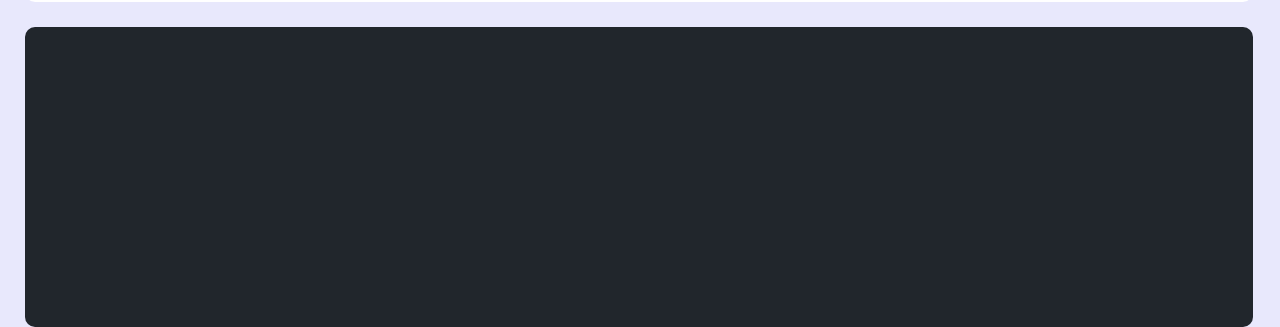
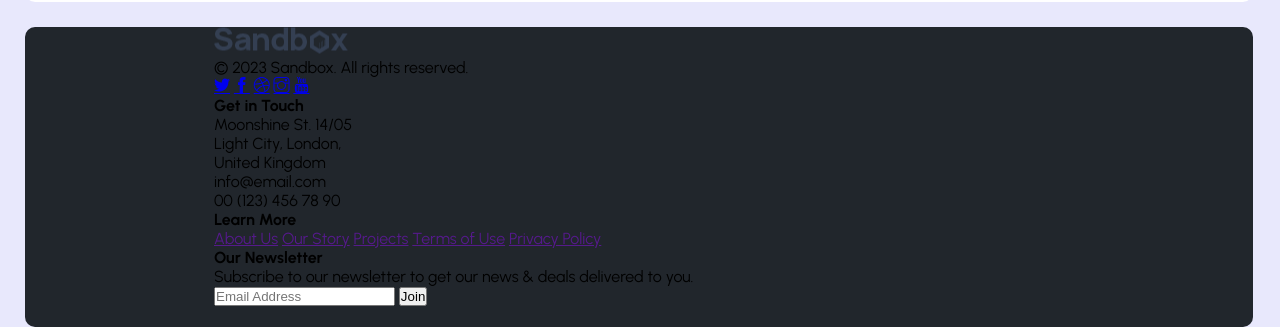
Before and after one commit to maiphunn/SandBox-HTML-CSS, a website: page index.html in a window 1280 px wide. Shown: the part 6041-6368 px from the top of the page. Drawn offline with Linux system fonts and the light colour scheme.

Commit message:
update HTML

```diff
--- a/index.html
+++ b/index.html
@@ -594,14 +594,59 @@
             <footer class="footer">
                 <div class="grid">
                     <div class="footer__container">
-                        <div class="footer__content">
-                            <div class="footer__content-items">
+                        <div class="footer__content layout">
+                            <div class="footer__section grid__col-5">
+                                <div class="footer__logo-img">
+                                    <img src="./assets/img/logo-dark.png" alt>
+                                </div>
+                                <p class="footer__text">© 2023 Sandbox. All
+                                    rights reserved.</p>
+                                <div class="footer__social-icons">
+                                    <a href="#" target="_blank"
+                                        class="ti-twitter-alt"></a>
+                                    <a href="#" target="_blank"
+                                        class="ti-facebook"></a>
+                                    <a href="#" target="_blank"
+                                        class="ti-dribbble"></a>
+                                    <a href="#" target="_blank"
+                                        class="ti-instagram"></a>
+                                    <a href="#" target="_blank"
+                                        class="ti-youtube"></a>
+                                </div>
+                            </div>
+                            <div class="footer__section grid__col-5">
+                                <h4 class="footer__section-title">Get in
+                                    Touch</h4>
+                                <p class="footer__text">Moonshine St. 14/05</p>
+                                <p class="footer__text">Light City, London,</p>
+                                <p class="footer__text">United Kingdom</p>
+                                <p class="footer__text">info@email.com</p>
+                                <p class="footer__text">00 (123) 456 78 90</p>
+                            </div>
+                            <div class="footer__section grid__col-5">
+                                <h4 class="footer__section-title">Learn
+                                    More</h4>
+                                <a href class="footer__text">About Us</a>
+                                <a href class="footer__text">Our Story</a>
+                                <a href class="footer__text">Projects</a>
+                                <a href class="footer__text">Terms of Use</a>
+                                <a href class="footer__text">Privacy Policy</a>
+                            </div>
+                            <div class="footer__section grid__col-4">
+                                <h4 class="footer__section-title">Our
+                                    Newsletter</h4>
+                                <p class="footer__text">Subscribe to our
+                                    newsletter to get our news & deals delivered
+                                    to you.</p>
+                                <div class="footer__newsletter-form">
+                                    <input type="email"
+                                        placeholder="Email Address">
+                                    <button class="footer__button">Join</button>
+                                </div>
                             </div>
                         </div>
-                    </div>
+                    </footer>
                 </div>
-            </footer>
-        </div>
-    </body>
+            </body>
 
-</html>
+        </html>
```
